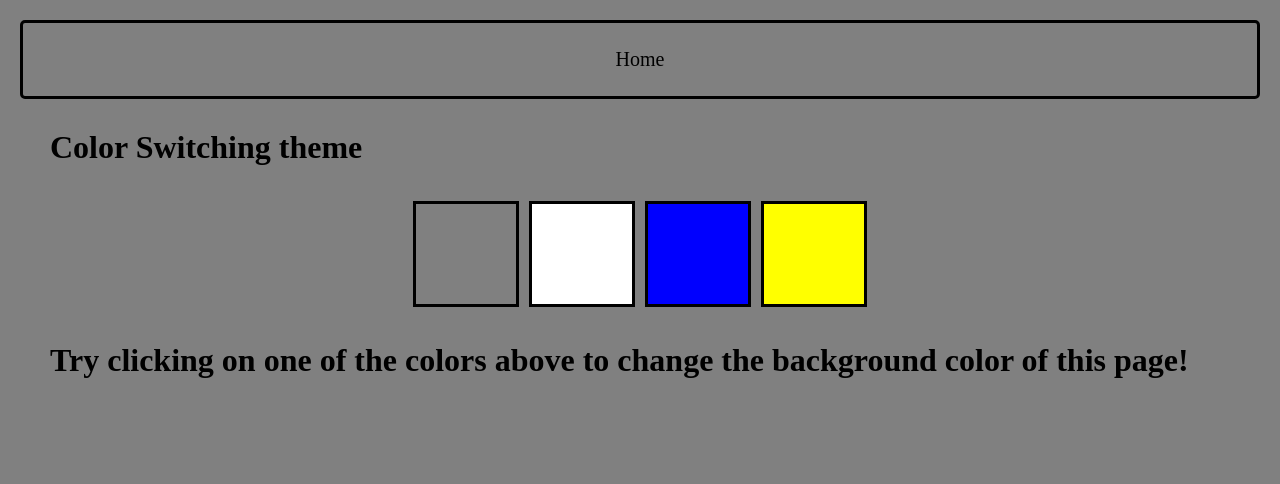
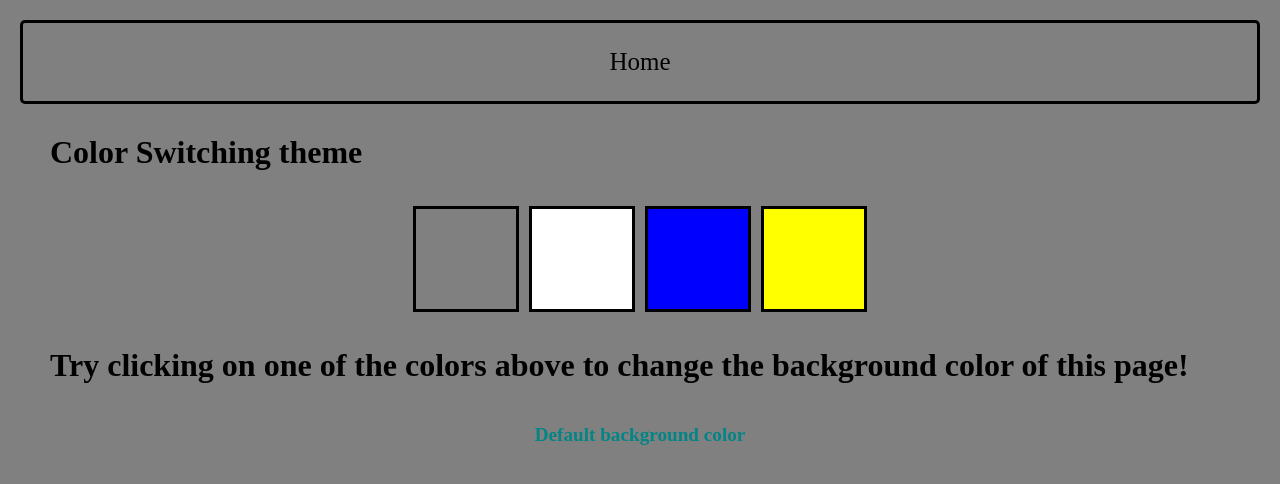
Before and after one commit to sde-manish/Project8-mini-projects, a plain HTML site: page Project one/p1.html in a window 1280 px wide. Both pictures are taken after a click on the element 466 px from the left and 254 px from the top of the page. Drawn offline with Linux system fonts and the light colour scheme.

Commit message:
added default color button

```diff
--- a/Project one/p1.html
+++ b/Project one/p1.html
@@ -19,6 +19,7 @@
     </div>
     <div class="h1text"><h1>Try clicking on one of the colors above
         to change the background color of this page!</h1></div>
+    <div class="default"><p class="default-color" id="button">Default background color</p></div>
 
 </body>
 <script src="script1.js"></script>
--- a/Project one/s1.css
+++ b/Project one/s1.css
@@ -11,10 +11,12 @@ body{
     display: flex;
     justify-content: center;
     align-items: center;
-    font-size: 40px;
     border: solid;
     border-radius: 5px;
     margin: 10px 0;
+}
+.home-text{
+    font-size: 25px;
 }
 a{
     text-decoration: none;
@@ -67,3 +69,21 @@ h1{
     border: solid;
     margin: 5px;
 }
+.default{
+    display: flex;
+    /* background-color: aqua; */
+    justify-content: center;
+    align-items:flex-end
+}
+.default p{
+    padding: 10px;
+    border-radius: 7px;
+    /* background-color: brown; */
+    color: rgb(3, 133, 133);
+    font-size:larger;
+    font-weight: bolder;
+    cursor:default;
+}
+.default p:hover{
+    background-color: black;
+}
--- a/Project one/script1.js
+++ b/Project one/script1.js
@@ -14,7 +14,13 @@ buttons.forEach( function(button){
         }else if (e.target.className === 'blue') {
             body.style.backgroundColor = e.target.className
         }else if (e.target.className === 'yellow') {
-            body.style.backgroundColor = e.target.className
+            body.style.backgroundColor = 'green'
+        }else if (e.target.className === 'default-color') {
+            body.style.backgroundColor = 'rgb(3, 133, 133)'
         }
     })
 })
+// const defaultColorText = document.querySelector(".default-color");
+// if (body.backgroundColor == rgb(3, 133, 133)) {
+//     defaultColorText.innerHTML = ''
+// }
```
Also changed, not shown: index.html (+4 -4 lines).
